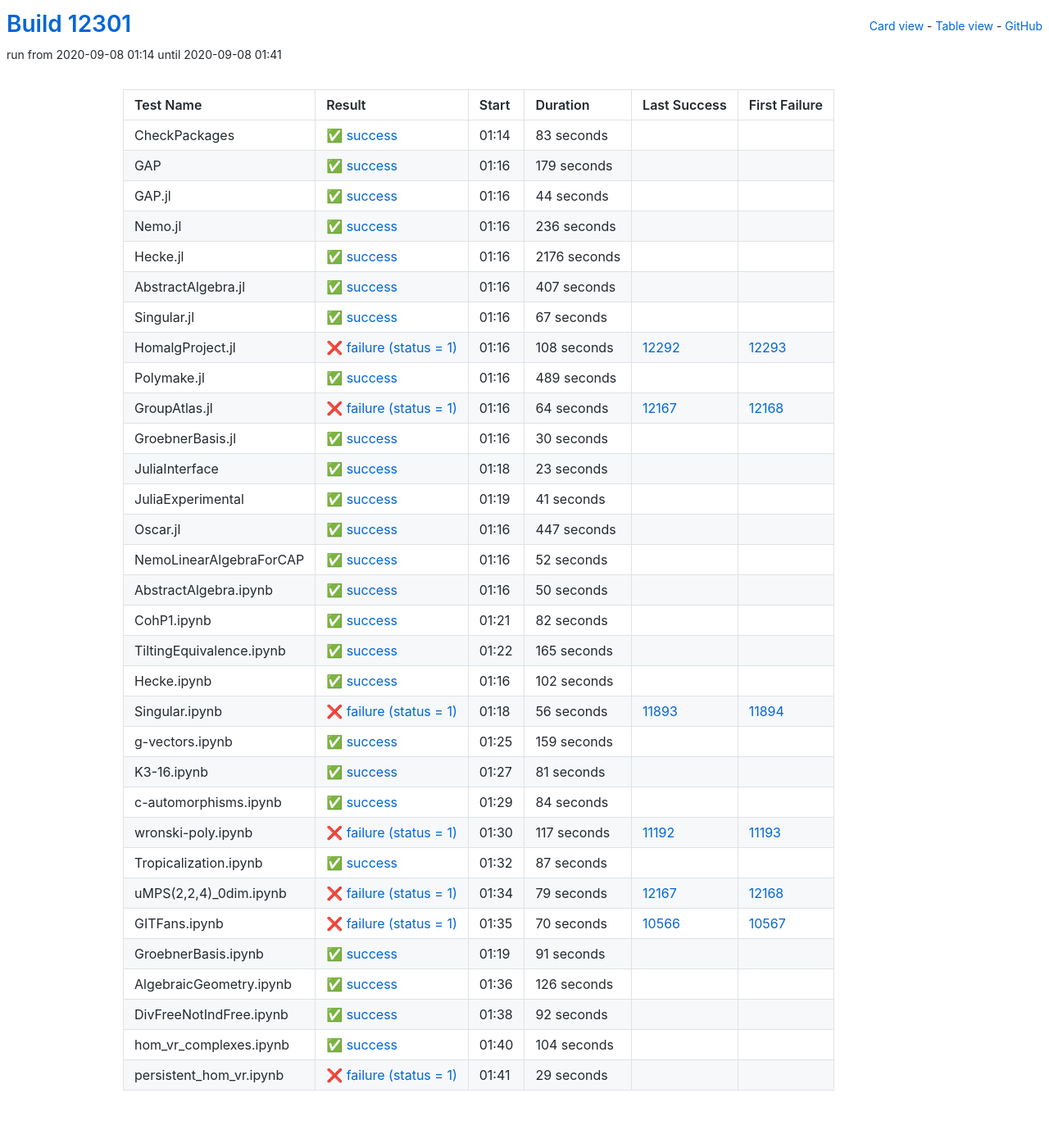
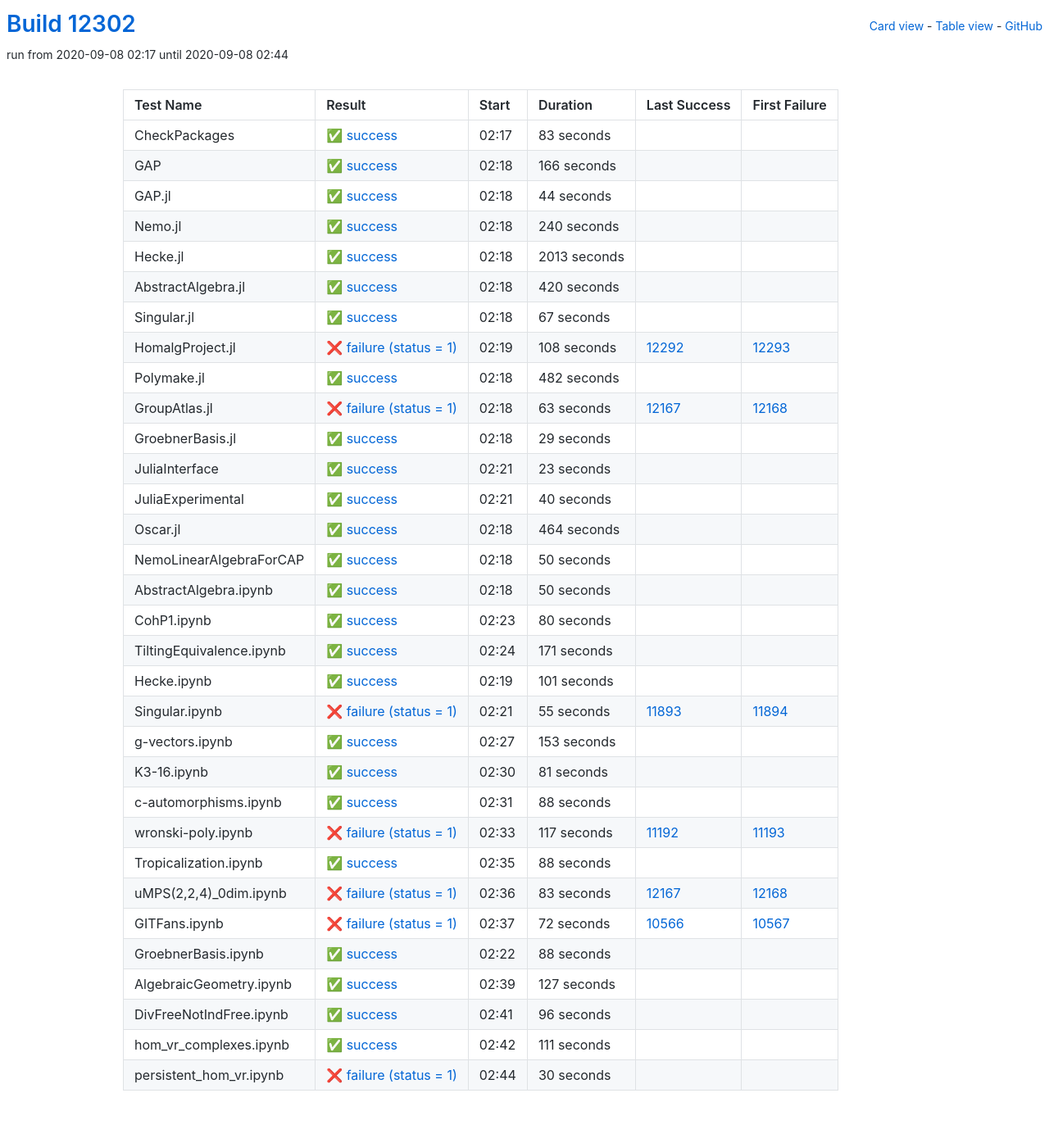
Before and after one commit to oscar-system/oscar-ci-status, a Jekyll site: the page built from table.html, in a window 1280 px wide. Shown: the whole page at 82% size. Built offline with Jekyll 4.4.1, drawn with Linux system fonts in a browser that asks for light colours.

Commit message:
Build #12302

```diff
--- a/_data/ci.yml
+++ b/_data/ci.yml
@@ -1,6 +1,6 @@
 ---
-build: 12301
-build_url: https://oscarci.mathematik.uni-kl.de/job/oscar/12301/
+build: 12302
+build_url: https://oscarci.mathematik.uni-kl.de/job/oscar/12302/
 job: oscar
 organization: oscar-system
 repo: oscar-ci-status
@@ -8,8 +8,8 @@
 tests:
 - name: CheckPackages
   id: checkpackages
-  log: https://oscarci.mathematik.uni-kl.de/job/oscar/12301/artifact/logs/build-12301/CheckPackages.log
-  start: 2020-09-08 01:14
+  log: https://oscarci.mathematik.uni-kl.de/job/oscar/12302/artifact/logs/build-12302/CheckPackages.log
+  start: 2020-09-08 02:17
   success: true
   exitcode: 0
   status: success
@@ -20,20 +20,20 @@
   first_failure_url:
 - name: GAP
   id: gap
-  log: https://oscarci.mathematik.uni-kl.de/job/oscar/12301/artifact/logs/build-12301/GAP.log
-  start: 2020-09-08 01:16
+  log: https://oscarci.mathematik.uni-kl.de/job/oscar/12302/artifact/logs/build-12302/GAP.log
+  start: 2020-09-08 02:18
   success: true
   exitcode: 0
   status: success
-  duration: 179
+  duration: 166
   last_success: false
   last_success_url:
   first_failure: false
   first_failure_url:
 - name: GAP.jl
   id: gap-jl
-  log: https://oscarci.mathematik.uni-kl.de/job/oscar/12301/artifact/logs/build-12301/GAP.jl.log
-  start: 2020-09-08 01:16
+  log: https://oscarci.mathematik.uni-kl.de/job/oscar/12302/artifact/logs/build-12302/GAP.jl.log
+  start: 2020-09-08 02:18
   success: true
   exitcode: 0
   status: success
@@ -44,44 +44,44 @@
   first_failure_url:
 - name: Nemo.jl
   id: nemo-jl
-  log: https://oscarci.mathematik.uni-kl.de/job/oscar/12301/artifact/logs/build-12301/Nemo.jl.log
-  start: 2020-09-08 01:16
+  log: https://oscarci.mathematik.uni-kl.de/job/oscar/12302/artifact/logs/build-12302/Nemo.jl.log
+  start: 2020-09-08 02:18
   success: true
   exitcode: 0
   status: success
-  duration: 236
+  duration: 240
   last_success: false
   last_success_url:
   first_failure: false
   first_failure_url:
 - name: Hecke.jl
   id: hecke-jl
-  log: https://oscarci.mathematik.uni-kl.de/job/oscar/12301/artifact/logs/build-12301/Hecke.jl.log
-  start: 2020-09-08 01:16
+  log: https://oscarci.mathematik.uni-kl.de/job/oscar/12302/artifact/logs/build-12302/Hecke.jl.log
+  start: 2020-09-08 02:18
   success: true
   exitcode: 0
   status: success
-  duration: 2176
+  duration: 2013
   last_success: false
   last_success_url:
   first_failure: false
   first_failure_url:
 - name: AbstractAlgebra.jl
   id: abstractalgebra-jl
-  log: https://oscarci.mathematik.uni-kl.de/job/oscar/12301/artifact/logs/build-12301/AbstractAlgebra.jl.log
-  start: 2020-09-08 01:16
+  log: https://oscarci.mathematik.uni-kl.de/job/oscar/12302/artifact/logs/build-12302/AbstractAlgebra.jl.log
+  start: 2020-09-08 02:18
   success: true
   exitcode: 0
   status: success
-  duration: 407
+  duration: 420
   last_success: false
   last_success_url:
   first_failure: false
   first_failure_url:
 - name: Singular.jl
   id: singular-jl
-  log: https://oscarci.mathematik.uni-kl.de/job/oscar/12301/artifact/logs/build-12301/Singular.jl.log
-  start: 2020-09-08 01:16
+  log: https://oscarci.mathematik.uni-kl.de/job/oscar/12302/artifact/logs/build-12302/Singular.jl.log
+  start: 2020-09-08 02:18
   success: true
   exitcode: 0
   status: success
@@ -92,8 +92,8 @@
   first_failure_url:
 - name: HomalgProject.jl
   id: homalgproject-jl
-  log: https://oscarci.mathematik.uni-kl.de/job/oscar/12301/artifact/logs/build-12301/HomalgProject.jl.log
-  start: 2020-09-08 01:16
+  log: https://oscarci.mathematik.uni-kl.de/job/oscar/12302/artifact/logs/build-12302/HomalgProject.jl.log
+  start: 2020-09-08 02:19
   success: false
   exitcode: 1
   status: failure
@@ -104,44 +104,44 @@
   first_failure_url: https://oscarci.mathematik.uni-kl.de/job/oscar/12293/
 - name: Polymake.jl
   id: polymake-jl
-  log: https://oscarci.mathematik.uni-kl.de/job/oscar/12301/artifact/logs/build-12301/Polymake.jl.log
-  start: 2020-09-08 01:16
+  log: https://oscarci.mathematik.uni-kl.de/job/oscar/12302/artifact/logs/build-12302/Polymake.jl.log
+  start: 2020-09-08 02:18
   success: true
   exitcode: 0
   status: success
-  duration: 489
+  duration: 482
   last_success: false
   last_success_url:
   first_failure: false
   first_failure_url:
 - name: GroupAtlas.jl
   id: groupatlas-jl
-  log: https://oscarci.mathematik.uni-kl.de/job/oscar/12301/artifact/logs/build-12301/GroupAtlas.jl.log
-  start: 2020-09-08 01:16
+  log: https://oscarci.mathematik.uni-kl.de/job/oscar/12302/artifact/logs/build-12302/GroupAtlas.jl.log
+  start: 2020-09-08 02:18
   success: false
   exitcode: 1
   status: failure
-  duration: 64
+  duration: 63
   last_success: 12167
   last_success_url: https://oscarci.mathematik.uni-kl.de/job/oscar/12167/
   first_failure: 12168
   first_failure_url: https://oscarci.mathematik.uni-kl.de/job/oscar/12168/
 - name: GroebnerBasis.jl
   id: groebnerbasis-jl
-  log: https://oscarci.mathematik.uni-kl.de/job/oscar/12301/artifact/logs/build-12301/GroebnerBasis.jl.log
-  start: 2020-09-08 01:16
+  log: https://oscarci.mathematik.uni-kl.de/job/oscar/12302/artifact/logs/build-12302/GroebnerBasis.jl.log
+  start: 2020-09-08 02:18
   success: true
   exitcode: 0
   status: success
-  duration: 30
+  duration: 29
   last_success: false
   last_success_url:
   first_failure: false
   first_failure_url:
 - name: JuliaInterface
   id: juliainterface
-  log: https://oscarci.mathematik.uni-kl.de/job/oscar/12301/artifact/logs/build-12301/JuliaInterface.log
-  start: 2020-09-08 01:18
+  log: https://oscarci.mathematik.uni-kl.de/job/oscar/12302/artifact/logs/build-12302/JuliaInterface.log
+  start: 2020-09-08 02:21
   success: true
   exitcode: 0
   status: success
@@ -152,44 +152,44 @@
   first_failure_url:
 - name: JuliaExperimental
   id: juliaexperimental
-  log: https://oscarci.mathematik.uni-kl.de/job/oscar/12301/artifact/logs/build-12301/JuliaExperimental.log
-  start: 2020-09-08 01:19
+  log: https://oscarci.mathematik.uni-kl.de/job/oscar/12302/artifact/logs/build-12302/JuliaExperimental.log
+  start: 2020-09-08 02:21
   success: true
   exitcode: 0
   status: success
-  duration: 41
+  duration: 40
   last_success: false
   last_success_url:
   first_failure: false
   first_failure_url:
 - name: Oscar.jl
   id: oscar-jl
-  log: https://oscarci.mathematik.uni-kl.de/job/oscar/12301/artifact/logs/build-12301/Oscar.jl.log
-  start: 2020-09-08 01:16
+  log: https://oscarci.mathematik.uni-kl.de/job/oscar/12302/artifact/logs/build-12302/Oscar.jl.log
+  start: 2020-09-08 02:18
   success: true
   exitcode: 0
   status: success
-  duration: 447
+  duration: 464
   last_success: false
   last_success_url:
   first_failure: false
   first_failure_url:
 - name: NemoLinearAlgebraForCAP
   id: nemolinearalgebraforcap
-  log: https://oscarci.mathematik.uni-kl.de/job/oscar/12301/artifact/logs/build-12301/NemoLinearAlgebraForCAP.log
-  start: 2020-09-08 01:16
+  log: https://oscarci.mathematik.uni-kl.de/job/oscar/12302/artifact/logs/build-12302/NemoLinearAlgebraForCAP.log
+  start: 2020-09-08 02:18
   success: true
   exitcode: 0
   status: success
-  duration: 52
+  duration: 50
   last_success: false
   last_success_url:
   first_failure: false
   first_failure_url:
 - name: AbstractAlgebra.ipynb
   id: abstractalgebra-ipynb
-  log: https://oscarci.mathematik.uni-kl.de/job/oscar/12301/artifact/logs/build-12301/AbstractAlgebra.ipynb.log
-  start: 2020-09-08 01:16
+  log: https://oscarci.mathematik.uni-kl.de/job/oscar/12302/artifact/logs/build-12302/AbstractAlgebra.ipynb.log
+  start: 2020-09-08 02:18
   success: true
   exitcode: 0
   status: success
@@ -200,68 +200,68 @@
   first_failure_url:
 - name: CohP1.ipynb
   id: cohp1-ipynb
-  log: https://oscarci.mathematik.uni-kl.de/job/oscar/12301/artifact/logs/build-12301/CohP1.ipynb.log
-  start: 2020-09-08 01:21
+  log: https://oscarci.mathematik.uni-kl.de/job/oscar/12302/artifact/logs/build-12302/CohP1.ipynb.log
+  start: 2020-09-08 02:23
   success: true
   exitcode: 0
   status: success
-  duration: 82
+  duration: 80
   last_success: false
   last_success_url:
   first_failure: false
   first_failure_url:
 - name: TiltingEquivalence.ipynb
   id: tiltingequivalence-ipynb
-  log: https://oscarci.mathematik.uni-kl.de/job/oscar/12301/artifact/logs/build-12301/TiltingEquivalence.ipynb.log
-  start: 2020-09-08 01:22
+  log: https://oscarci.mathematik.uni-kl.de/job/oscar/12302/artifact/logs/build-12302/TiltingEquivalence.ipynb.log
+  start: 2020-09-08 02:24
   success: true
   exitcode: 0
   status: success
-  duration: 165
+  duration: 171
   last_success: false
   last_success_url:
   first_failure: false
   first_failure_url:
 - name: Hecke.ipynb
   id: hecke-ipynb
-  log: https://oscarci.mathematik.uni-kl.de/job/oscar/12301/artifact/logs/build-12301/Hecke.ipynb.log
-  start: 2020-09-08 01:16
+  log: https://oscarci.mathematik.uni-kl.de/job/oscar/12302/artifact/logs/build-12302/Hecke.ipynb.log
+  start: 2020-09-08 02:19
   success: true
   exitcode: 0
   status: success
-  duration: 102
+  duration: 101
   last_success: false
   last_success_url:
   first_failure: false
   first_failure_url:
 - name: Singular.ipynb
   id: singular-ipynb
-  log: https://oscarci.mathematik.uni-kl.de/job/oscar/12301/artifact/logs/build-12301/Singular.ipynb.log
-  start: 2020-09-08 01:18
+  log: https://oscarci.mathematik.uni-kl.de/job/oscar/12302/artifact/logs/build-12302/Singular.ipynb.log
+  start: 2020-09-08 02:21
   success: false
   exitcode: 1
   status: failure
-  duration: 56
+  duration: 55
   last_success: 11893
   last_success_url: https://oscarci.mathematik.uni-kl.de/job/oscar/11893/
   first_failure: 11894
   first_failure_url: https://oscarci.mathematik.uni-kl.de/job/oscar/11894/
 - name: g-vectors.ipynb
   id: g-vectors-ipynb
-  log: https://oscarci.mathematik.uni-kl.de/job/oscar/12301/artifact/logs/build-12301/g-vectors.ipynb.log
-  start: 2020-09-08 01:25
+  log: https://oscarci.mathematik.uni-kl.de/job/oscar/12302/artifact/logs/build-12302/g-vectors.ipynb.log
+  start: 2020-09-08 02:27
   success: true
   exitcode: 0
   status: success
-  duration: 159
+  duration: 153
   last_success: false
   last_success_url:
   first_failure: false
   first_failure_url:
 - name: K3-16.ipynb
   id: k3-16-ipynb
-  log: https://oscarci.mathematik.uni-kl.de/job/oscar/12301/artifact/logs/build-12301/K3-16.ipynb.log
-  start: 2020-09-08 01:27
+  log: https://oscarci.mathematik.uni-kl.de/job/oscar/12302/artifact/logs/build-12302/K3-16.ipynb.log
+  start: 2020-09-08 02:30
   success: true
   exitcode: 0
   status: success
@@ -272,20 +272,20 @@
   first_failure_url:
 - name: c-automorphisms.ipynb
   id: c-automorphisms-ipynb
-  log: https://oscarci.mathematik.uni-kl.de/job/oscar/12301/artifact/logs/build-12301/c-automorphisms.ipynb.log
-  start: 2020-09-08 01:29
+  log: https://oscarci.mathematik.uni-kl.de/job/oscar/12302/artifact/logs/build-12302/c-automorphisms.ipynb.log
+  start: 2020-09-08 02:31
   success: true
   exitcode: 0
   status: success
-  duration: 84
+  duration: 88
   last_success: false
   last_success_url:
   first_failure: false
   first_failure_url:
 - name: wronski-poly.ipynb
   id: wronski-poly-ipynb
-  log: https://oscarci.mathematik.uni-kl.de/job/oscar/12301/artifact/logs/build-12301/wronski-poly.ipynb.log
-  start: 2020-09-08 01:30
+  log: https://oscarci.mathematik.uni-kl.de/job/oscar/12302/artifact/logs/build-12302/wronski-poly.ipynb.log
+  start: 2020-09-08 02:33
   success: false
   exitcode: 1
   status: failure
@@ -296,96 +296,96 @@
   first_failure_url: https://oscarci.mathematik.uni-kl.de/job/oscar/11193/
 - name: Tropicalization.ipynb
   id: tropicalization-ipynb
-  log: https://oscarci.mathematik.uni-kl.de/job/oscar/12301/artifact/logs/build-12301/Tropicalization.ipynb.log
-  start: 2020-09-08 01:32
+  log: https://oscarci.mathematik.uni-kl.de/job/oscar/12302/artifact/logs/build-12302/Tropicalization.ipynb.log
+  start: 2020-09-08 02:35
   success: true
   exitcode: 0
   status: success
-  duration: 87
+  duration: 88
   last_success: false
   last_success_url:
   first_failure: false
   first_failure_url:
 - name: uMPS(2,2,4)_0dim.ipynb
   id: umps-2-2-4-0dim-ipynb
-  log: https://oscarci.mathematik.uni-kl.de/job/oscar/12301/artifact/logs/build-12301/uMPS-2-2-4-_0dim.ipynb.log
-  start: 2020-09-08 01:34
+  log: https://oscarci.mathematik.uni-kl.de/job/oscar/12302/artifact/logs/build-12302/uMPS-2-2-4-_0dim.ipynb.log
+  start: 2020-09-08 02:36
   success: false
   exitcode: 1
   status: failure
-  duration: 79
+  duration: 83
   last_success: 12167
   last_success_url: https://oscarci.mathematik.uni-kl.de/job/oscar/12167/
   first_failure: 12168
   first_failure_url: https://oscarci.mathematik.uni-kl.de/job/oscar/12168/
 - name: GITFans.ipynb
   id: gitfans-ipynb
-  log: https://oscarci.mathematik.uni-kl.de/job/oscar/12301/artifact/logs/build-12301/GITFans.ipynb.log
-  start: 2020-09-08 01:35
+  log: https://oscarci.mathematik.uni-kl.de/job/oscar/12302/artifact/logs/build-12302/GITFans.ipynb.log
+  start: 2020-09-08 02:37
   success: false
   exitcode: 1
   status: failure
-  duration: 70
+  duration: 72
   last_success: 10566
   last_success_url: https://oscarci.mathematik.uni-kl.de/job/oscar/10566/
   first_failure: 10567
   first_failure_url: https://oscarci.mathematik.uni-kl.de/job/oscar/10567/
 - name: GroebnerBasis.ipynb
   id: groebnerbasis-ipynb
-  log: https://oscarci.mathematik.uni-kl.de/job/oscar/12301/artifact/logs/build-12301/GroebnerBasis.ipynb.log
-  start: 2020-09-08 01:19
+  log: https://oscarci.mathematik.uni-kl.de/job/oscar/12302/artifact/logs/build-12302/GroebnerBasis.ipynb.log
+  start: 2020-09-08 02:22
   success: true
   exitcode: 0
   status: success
-  duration: 91
+  duration: 88
   last_success: false
   last_success_url:
   first_failure: false
   first_failure_url:
 - name: AlgebraicGeometry.ipynb
   id: algebraicgeometry-ipynb
-  log: https://oscarci.mathematik.uni-kl.de/job/oscar/12301/artifact/logs/build-12301/AlgebraicGeometry.ipynb.log
-  start: 2020-09-08 01:36
+  log: https://oscarci.mathematik.uni-kl.de/job/oscar/12302/artifact/logs/build-12302/AlgebraicGeometry.ipynb.log
+  start: 2020-09-08 02:39
   success: true
   exitcode: 0
   status: success
-  duration: 126
+  duration: 127
   last_success: false
   last_success_url:
   first_failure: false
   first_failure_url:
 - name: DivFreeNotIndFree.ipynb
   id: divfreenotindfree-ipynb
-  log: https://oscarci.mathematik.uni-kl.de/job/oscar/12301/artifact/logs/build-12301/DivFreeNotIndFree.ipynb.log
-  start: 2020-09-08 01:38
+  log: https://oscarci.mathematik.uni-kl.de/job/oscar/12302/artifact/logs/build-12302/DivFreeNotIndFree.ipynb.log
+  start: 2020-09-08 02:41
   success: true
   exitcode: 0
   status: success
-  duration: 92
+  duration: 96
   last_success: false
   last_success_url:
   first_failure: false
   first_failure_url:
 - name: hom_vr_complexes.ipynb
   id: hom-vr-complexes-ipynb
-  log: https://oscarci.mathematik.uni-kl.de/job/oscar/12301/artifact/logs/build-12301/hom_vr_complexes.ipynb.log
-  start: 2020-09-08 01:40
+  log: https://oscarci.mathematik.uni-kl.de/job/oscar/12302/artifact/logs/build-12302/hom_vr_complexes.ipynb.log
+  start: 2020-09-08 02:42
   success: true
   exitcode: 0
   status: success
-  duration: 104
+  duration: 111
   last_success: false
   last_success_url:
   first_failure: false
   first_failure_url:
 - name: persistent_hom_vr.ipynb
   id: persistent-hom-vr-ipynb
-  log: https://oscarci.mathematik.uni-kl.de/job/oscar/12301/artifact/logs/build-12301/persistent_hom_vr.ipynb.log
-  start: 2020-09-08 01:41
+  log: https://oscarci.mathematik.uni-kl.de/job/oscar/12302/artifact/logs/build-12302/persistent_hom_vr.ipynb.log
+  start: 2020-09-08 02:44
   success: false
   exitcode: 1
   status: failure
-  duration: 29
+  duration: 30
   last_success: false
   last_success_url:
   first_failure: false
```
Also changed, not shown: README.md.
